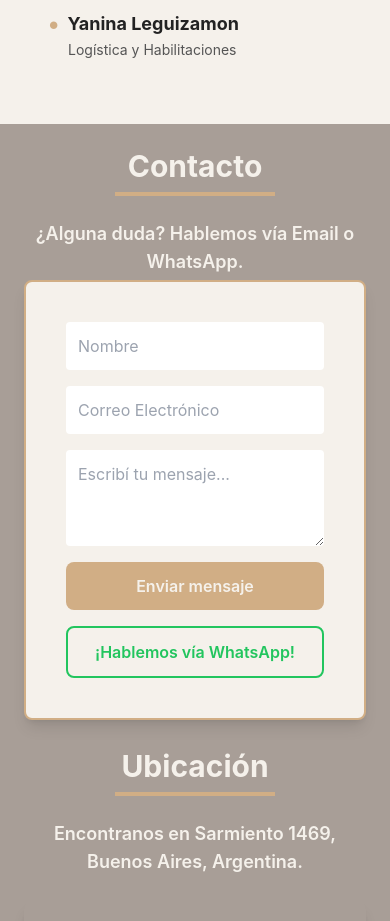
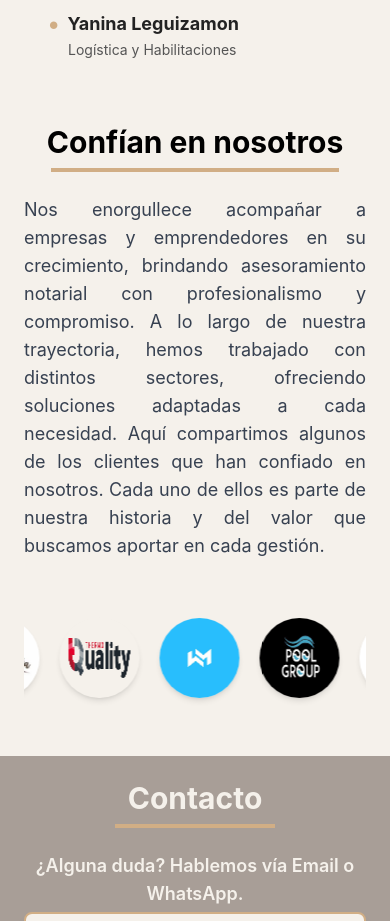
Before and after one commit to RamaHernandez03/Feli_escribania, a React (Create React App) app in the folder front/: page / in a window 390 px wide. Shown: the part 3680-4601 px from the top of the page. Built offline with nearby package versions, Linux system fonts and the light colour scheme; grey boxes are pictures that could not be loaded.

Commit message:
Marquee Carrousel

```diff
--- a/front/package.json
+++ b/front/package.json
@@ -18,6 +18,8 @@
     "leaflet": "^1.9.4",
     "lucide-react": "^0.477.0",
     "npm": "^11.2.0",
+    "primeicons": "^7.0.0",
+    "primereact": "^8.7.3",
     "react": "^19.0.0",
     "react-dom": "^19.0.0",
     "react-i18next": "^15.4.1",
@@ -27,6 +29,7 @@
     "react-router-dom": "^7.3.0",
     "react-scripts": "5.0.1",
     "react-scroll": "^1.9.3",
+    "react-transition-group": "^4.4.5",
     "swiper": "^11.2.5",
     "web-vitals": "^2.1.4"
   },
--- a/front/src/App.js
+++ b/front/src/App.js
@@ -12,6 +12,11 @@ import Footer from "./components/Footer";
 import FooterMobile from "./components/FooterMobile";
 import ServicioDetalle from "./components/ServicioDetalle";
 import "./i18n";
+import "primereact/resources/themes/lara-light-blue/theme.css";  // Tema
+import "primereact/resources/primereact.min.css";  // Estilos generales
+import "primeicons/primeicons.css";  // Íconos
+
+
 
 function App() {
   const [isMobile, setIsMobile] = useState(window.innerWidth <= 768);
--- a/front/src/components/CarruselClientes.jsx
+++ b/front/src/components/CarruselClientes.jsx
@@ -1,5 +1,6 @@
 import React from "react";
-import { useTranslation } from "react-i18next";
+import "./MarqueeCarousel.css";
+
 import reason from "../assets/reason.png";
 import plantBasedFood from "../assets/plant_based_food.png";
 import thermo from "../assets/thermo.png";
@@ -24,41 +25,22 @@ const logosClientes = [
   { src: hurling, link: "https://www.instagram.com/materialesdakotta/" },
 ];
 
-const CarruselClientes = () => {
-    const { t } = useTranslation();
-
+const MarqueeCarousel = () => {
   return (
-      <section className="bg-[#F5F1EB] text-[#222222] py-8 overflow-hidden">
-        {/* Título con subrayado */}
-        <div className="relative w-fit mx-auto px-4">
-          <h2 className="text-2xl sm:text-3xl font-bold relative inline-block pb-2 mb-6 text-center">
-            {t("clientes.titulo")}
-            <span className="absolute left-0 bottom-[-4px] w-full h-[4px] bg-[#D1AE85]"></span>
-          </h2>
-        </div>
-
-        {/* Subtítulo */}
-        <p className="text-justify text-base sm:text-lg font-extralight leading-6 sm:leading-8 px-4 sm:px-8 max-w-screen-md mx-auto">
-          {t("clientes.subtitulo")}
-        </p>
-
-        {/* Contenedor del carrusel */}
-        <div className="relative w-full overflow-hidden py-8">
-          <div className="flex w-[200%] sm:w-[150%] animate-scroll space-x-6 sm:space-x-8 flex-nowrap hover:[animation-play-state:paused]">
-            {[...logosClientes, ...logosClientes].map((cliente, index) => (
-              <a key={index} href={cliente.link} target="_blank" rel="noopener noreferrer">
+    <div className="marquee-container">
+      <div className="marquee-content slow-marquee">
+        {[...logosClientes, ...logosClientes].map((logo, index) => (
+          <a key={index} href={logo.link} target="_blank" rel="noopener noreferrer">
             <img
-                  src={cliente.src}
+              src={logo.src}
               alt={`Cliente ${index + 1}`}
-                  className="w-20 h-20 sm:w-24 sm:h-24 object-contain rounded-full shadow-md hover:scale-105 transition-transform flex-shrink-0"
+              className="w-20 h-20 rounded-full shadow-md hover:scale-105 transition-transform"
             />
           </a>
         ))}
       </div>
     </div>
-      </section>
   );
 };
 
-
-export default CarruselClientes;
+export default MarqueeCarousel;
--- /dev/null
+++ b/front/src/components/MarqueeCarousel.css
@@ -0,0 +1,42 @@
+.marquee-container {
+    overflow: hidden;
+    white-space: nowrap;
+    position: relative;
+    width: 100%;
+    background-color: #F5F1EB;
+    padding: 10px 0;
+  }
+
+  .marquee-content {
+    display: flex;
+    gap: 20px;
+    animation: marquee 15s linear infinite;
+    width: max-content;
+  }
+
+  .marquee-logo {
+    height: 50px;
+    max-width: 120px;
+    object-fit: contain;
+  }
+
+  .slow-marquee {
+    animation-duration: 25s; /* Ajusta el tiempo según prefieras */
+  }
+
+
+  @keyframes marquee {
+    from {
+      transform: translateX(0);
+    }
+    to {
+      transform: translateX(-50%);
+    }
+  }
+
+  @media (max-width: 768px) {
+    .marquee-logo {
+      height: 40px;
+      max-width: 90px;
+    }
+  }
--- a/front/src/components/Nosotros.jsx
+++ b/front/src/components/Nosotros.jsx
@@ -1,7 +1,7 @@
 import React from 'react';
 import { useTranslation } from 'react-i18next';
 import oficina from '../assets/feli3.jpg';
-import CarruselClientes from '../components/CarruselClientes'; // Asegúrate de que la ruta es correcta
+import MarqueeCarousel from '../components/CarruselClientes'; // Asegúrate de que la ruta es correcta
 
 const Nosotros = () => {
   const { t } = useTranslation();
@@ -48,8 +48,14 @@ const Nosotros = () => {
           </div>
         </div>
       </div>
-
-      {/* Carrusel de clientes */}
+      <div className="text-center mt-12">
+        <h2 className="text-3xl font-bold">{t('trust.title')}</h2>
+        <span className="block w-72 h-1 bg-[#D1AE85] mt-2 mx-auto mb-6"></span>
+        <p className="text-lg text-gray-700 text-justify max-w-4xl mx-auto mb-12">
+           {t('trust.description')}
+        </p>
+      </div>
+      <MarqueeCarousel/>
     </div>
   );
 };
--- a/front/src/index.css
+++ b/front/src/index.css
@@ -14,6 +14,7 @@ body {
     sans-serif;
   -webkit-font-smoothing: antialiased;
   -moz-osx-font-smoothing: grayscale;
+  overflow-x: hidden;
 }
 
 code {
--- a/front/src/locales/en.json
+++ b/front/src/locales/en.json
@@ -149,9 +149,8 @@
         "nosotros": "About Us",
         "contacto": "Contact"
   },
-  "clientes": {
-    "titulo": "Our Clients",
-    "subtitulo": "We take pride in supporting businesses and entrepreneurs in their growth, providing notarial advisory services with professionalism and commitment. Throughout our journey, we have worked with various sectors, offering tailored solutions to meet each need. Here, we share some of the clients who have placed their trust in us. Each of them is part of our history and the value we strive to bring to every transaction."
+  "trust": {
+    "title": "Our Clients",
+    "description": "We take pride in supporting businesses and entrepreneurs in their growth, providing notarial advisory services with professionalism and commitment. Throughout our journey, we have worked with various sectors, offering tailored solutions to meet each need. Here, we share some of the clients who have placed their trust in us. Each of them is part of our history and the value we strive to bring to every transaction."
   }
-
 }
--- a/front/src/locales/es.json
+++ b/front/src/locales/es.json
@@ -151,6 +151,10 @@
   "clientes": {
     "titulo": "Confian en nosotros",
     "subtitulo": "Nos enorgullece acompañar a empresas y emprendedores en su crecimiento, brindando asesoramiento notarial con profesionalismo y compromiso. A lo largo de nuestra trayectoria, hemos trabajado con distintos sectores, ofreciendo soluciones adaptadas a cada necesidad. Aquí compartimos algunos de los clientes que han confiado en nosotros. Cada uno de ellos es parte de nuestra historia y del valor que buscamos aportar en cada gestión."
+  },
+  "trust": {
+    "title": "Confían en nosotros",
+    "description": "Nos enorgullece acompañar a empresas y emprendedores en su crecimiento, brindando asesoramiento notarial con profesionalismo y compromiso. A lo largo de nuestra trayectoria, hemos trabajado con distintos sectores, ofreciendo soluciones adaptadas a cada necesidad. Aquí compartimos algunos de los clientes que han confiado en nosotros. Cada uno de ellos es parte de nuestra historia y del valor que buscamos aportar en cada gestión."
   }
 
 }
```
Also changed, not shown: 1 other file (tests, documents, lock files or other folders). Lines whose indentation alone changed are shown as unchanged.
